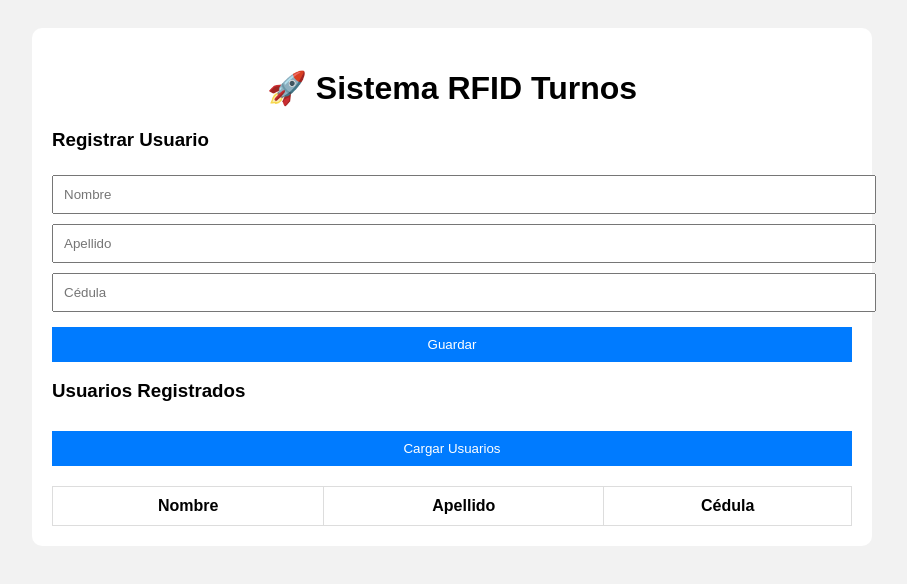
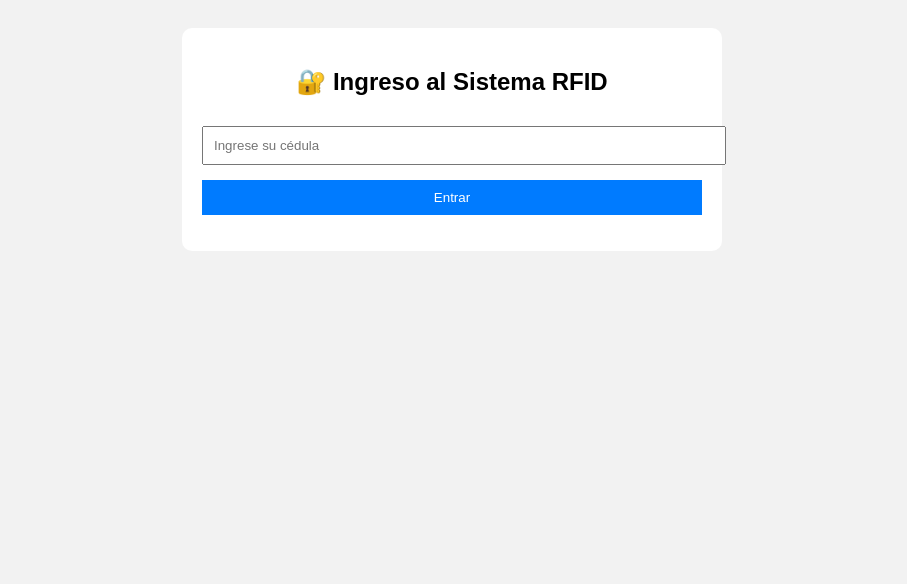
Before and after one commit to aleja26-hdez/ProyectoRFID, a website: page frontend/index.html in a window 1280 px wide. Shown: the whole page, without its empty margins (188-1095 px from the left). Drawn offline with Linux system fonts and the light colour scheme; no server answers.

Commit message:
Agregado login-cedula, RFID y turnos

```diff
--- a/frontend/index.html
+++ b/frontend/index.html
@@ -2,7 +2,8 @@
 <html lang="es">
 <head>
   <meta charset="UTF-8">
-  <title>Sistema RFID - Turnos</title>
+  <title>Login RFID - Turnos</title>
+
   <style>
     body {
       font-family: Arial;
@@ -10,47 +11,34 @@
       padding: 20px;
     }
 
-    h1 {
-      text-align: center;
-    }
-
     .container {
-      max-width: 800px;
+      max-width: 500px;
       margin: auto;
       background: white;
       padding: 20px;
       border-radius: 10px;
+      text-align: center;
     }
 
     input {
       width: 100%;
       padding: 10px;
-      margin: 5px 0;
+      margin-top: 10px;
     }
 
     button {
+      width: 100%;
       padding: 10px;
-      width: 100%;
+      margin-top: 15px;
       background: #007bff;
       color: white;
       border: none;
       cursor: pointer;
-      margin-top: 10px;
     }
 
-    table {
-      width: 100%;
-      margin-top: 20px;
-      border-collapse: collapse;
-    }
-
-    table, th, td {
-      border: 1px solid #ddd;
-    }
-
-    th, td {
-      padding: 10px;
-      text-align: center;
+    #msg {
+      margin-top: 10px;
+      color: red;
     }
   </style>
 </head>
@@ -59,86 +47,49 @@
 
 <div class="container">
 
-  <h1>🚀 Sistema RFID Turnos</h1>
+  <h2>🔐 Ingreso al Sistema RFID</h2>
 
-  <!-- FORMULARIO -->
-  <h3>Registrar Usuario</h3>
+  <!-- LOGIN SOLO CÉDULA -->
+  <input type="text" id="cedula" placeholder="Ingrese su cédula">
 
-  <input type="text" id="nombre" placeholder="Nombre">
-  <input type="text" id="apellido" placeholder="Apellido">
-  <input type="text" id="cedula" placeholder="Cédula">
+  <button onclick="login()">Entrar</button>
 
-  <button onclick="crearUsuario()">Guardar</button>
-
-  <!-- TABLA -->
-  <h3>Usuarios Registrados</h3>
-
-  <button onclick="cargarUsuarios()">Cargar Usuarios</button>
-
-  <table>
-    <thead>
-      <tr>
-        <th>Nombre</th>
-        <th>Apellido</th>
-        <th>Cédula</th>
-      </tr>
-    </thead>
-    <tbody id="tablaUsuarios"></tbody>
-  </table>
+  <p id="msg"></p>
 
 </div>
 
 <script>
-const API_URL = "https://proyectorfid-2.onrender.com"; // 👈 cambia esto
+const API_URL = "https://proyectorfid-2.onrender.com";
 
-// 🔹 OBTENER USUARIOS
-function cargarUsuarios() {
-  fetch(`${API_URL}/usuarios`)
-    .then(res => res.json())
-    .then(data => {
-      const tabla = document.getElementById("tablaUsuarios");
-      tabla.innerHTML = "";
+// 🔐 LOGIN SOLO CON CÉDULA
+function login() {
+  const cedulaValue = document.getElementById("cedula").value;
 
-      data.forEach(u => {
-        tabla.innerHTML += `
-          <tr>
-            <td>${u.nombre}</td>
-            <td>${u.apellido}</td>
-            <td>${u.cedula}</td>
-          </tr>
-        `;
-      });
-    })
-    .catch(err => console.log(err));
-}
-
-// 🔹 CREAR USUARIO
-function crearUsuario() {
-  const nombre = document.getElementById("nombre").value;
-  const apellido = document.getElementById("apellido").value;
-  const cedula = document.getElementById("cedula").value;
-
-  fetch(`${API_URL}/usuarios`, {
+  fetch(`${API_URL}/login-cedula`, {
     method: "POST",
     headers: {
       "Content-Type": "application/json"
     },
     body: JSON.stringify({
-      nombre,
-      apellido,
-      cedula
+      cedula: cedulaValue
     })
   })
   .then(res => res.json())
   .then(data => {
-    alert("Usuario creado ✔");
-    cargarUsuarios();
+    if (data.ok) {
+      // guardar usuario en sesión
+      localStorage.setItem("user", JSON.stringify(data.user));
+
+      // ir a selección de servicios
+      window.location.href = "services.html";
+    } else {
+      document.getElementById("msg").innerText = data.msg;
+    }
   })
-  .catch(err => console.log(err));
+  .catch(err => {
+    document.getElementById("msg").innerText = "Error de conexión";
+  });
 }
-
-// 🔥 cargar al iniciar
-cargarUsuarios();
 </script>
 
 </body>
```
Also changed, not shown: frontend/register.html (added, +21 -0 lines), frontend/rfid.html (added, +27 -0 lines), frontend/services.html (added, +12 -0 lines).
